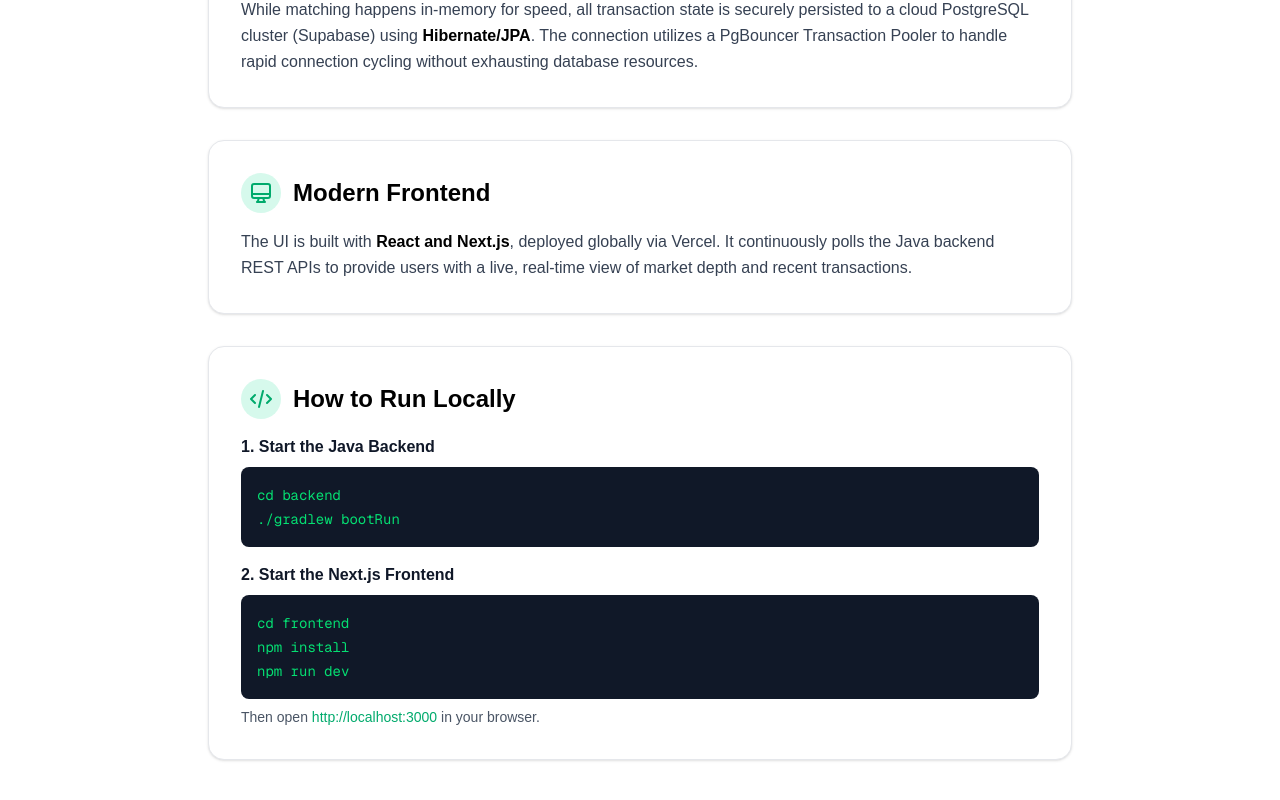
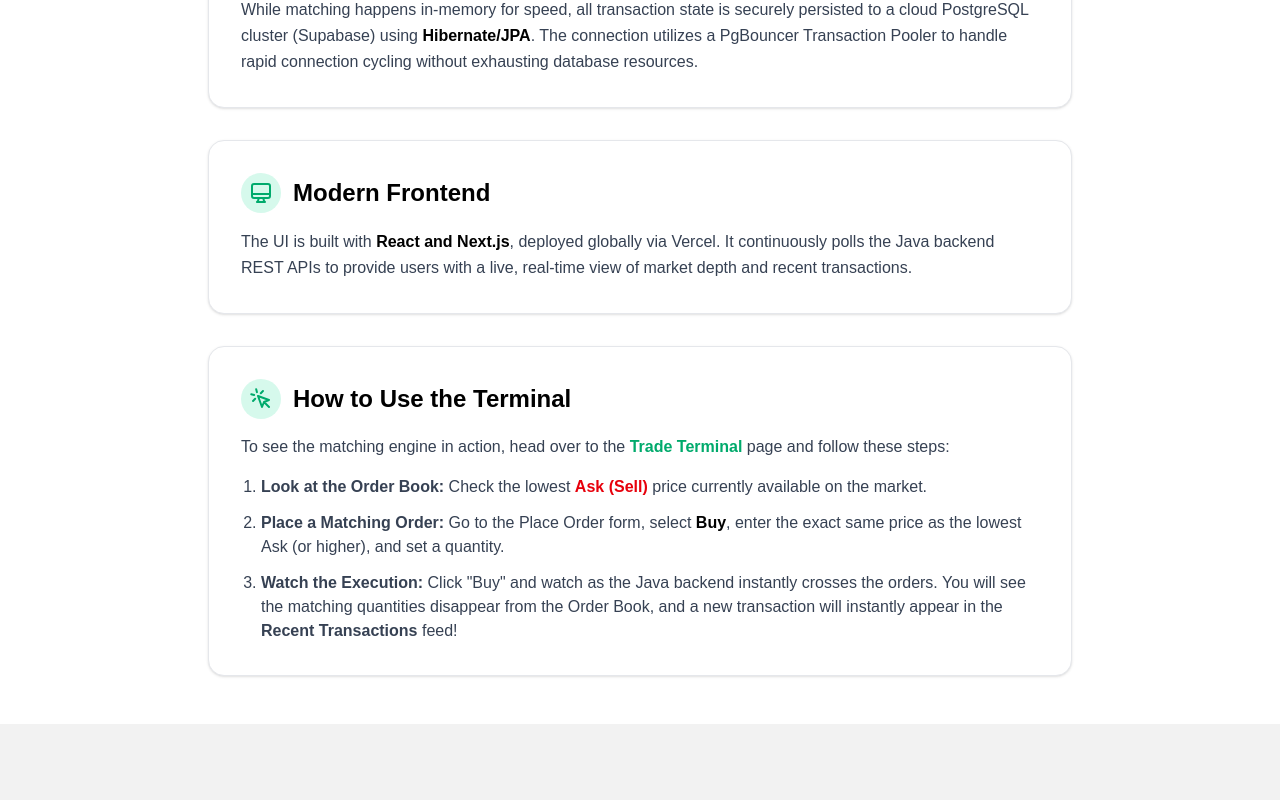
Before and after one commit to Saksham-Gupta-GH/core-trade-engine, a Next.js app in the folder frontend/: page /architecture in a window 1280 px wide. Shown: the part 628-1428 px from the top of the page. After the commit the page ends 1352 px from the top, so only its background shows below. Built offline with nearby package versions, Linux system fonts and the light colour scheme.

Commit message:
docs: Change Architecture page instructions to explain how to use the live website

```diff
--- a/frontend/src/app/architecture/page.tsx
+++ b/frontend/src/app/architecture/page.tsx
@@ -56,39 +56,32 @@ export default function ArchitecturePage() {
           </p>
         </div>
 
-        {/* How to Run Card */}
+        {/* How to Use Card */}
         <div className="bg-white rounded-2xl border border-gray-200 p-8 shadow-sm">
           <h3 className="text-2xl font-bold text-black mb-4 flex items-center gap-3">
             <div className="bg-[#34e0a1]/20 p-2 rounded-full text-[#00aa6c]">
               <svg xmlns="http://www.w3.org/2000/svg" className="h-6 w-6" fill="none" viewBox="0 0 24 24" stroke="currentColor" strokeWidth={2}>
-                <path strokeLinecap="round" strokeLinejoin="round" d="M10 20l4-16m4 4l4 4-4 4M6 16l-4-4 4-4" />
+                <path strokeLinecap="round" strokeLinejoin="round" d="M15 15l-2 5L9 9l11 4-5 2zm0 0l5 5M7.188 2.239l.777 2.897M5.136 7.965l-2.898-.777M13.95 4.05l-2.122 2.122m-5.657 5.656l-2.12 2.122" />
               </svg>
             </div>
-            How to Run Locally
+            How to Use the Terminal
           </h3>
 
-          <div className="space-y-4">
-            <div>
-              <h4 className="font-bold text-gray-900 mb-2">1. Start the Java Backend</h4>
-              <div className="bg-gray-900 p-4 rounded-lg overflow-x-auto">
-                <code className="text-green-400 text-sm">
-                  cd backend<br/>
-                  ./gradlew bootRun
-                </code>
-              </div>
-            </div>
-
-            <div>
-              <h4 className="font-bold text-gray-900 mb-2 mt-4">2. Start the Next.js Frontend</h4>
-              <div className="bg-gray-900 p-4 rounded-lg overflow-x-auto">
-                <code className="text-green-400 text-sm">
-                  cd frontend<br/>
-                  npm install<br/>
-                  npm run dev
-                </code>
-              </div>
-              <p className="text-sm text-gray-600 mt-2">Then open <a href="http://localhost:3000" className="text-[#00aa6c] hover:underline">http://localhost:3000</a> in your browser.</p>
-            </div>
+          <div className="space-y-4 text-gray-700">
+            <p>
+              To see the matching engine in action, head over to the <a href="/trade" className="text-[#00aa6c] font-bold hover:underline">Trade Terminal</a> page and follow these steps:
+            </p>
+            <ol className="list-decimal pl-5 space-y-3">
+              <li>
+                <strong>Look at the Order Book:</strong> Check the lowest <span className="text-red-600 font-bold">Ask (Sell)</span> price currently available on the market.
+              </li>
+              <li>
+                <strong>Place a Matching Order:</strong> Go to the Place Order form, select <strong className="text-black">Buy</strong>, enter the exact same price as the lowest Ask (or higher), and set a quantity.
+              </li>
+              <li>
+                <strong>Watch the Execution:</strong> Click "Buy" and watch as the Java backend instantly crosses the orders. You will see the matching quantities disappear from the Order Book, and a new transaction will instantly appear in the <strong>Recent Transactions</strong> feed!
+              </li>
+            </ol>
           </div>
         </div>
 
```
